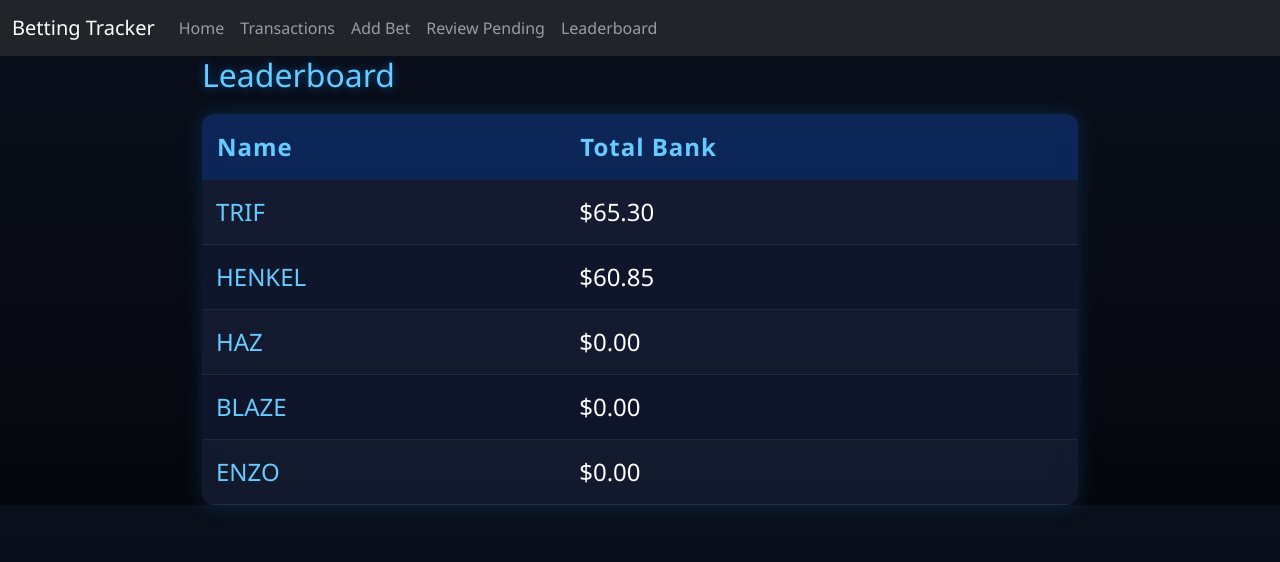
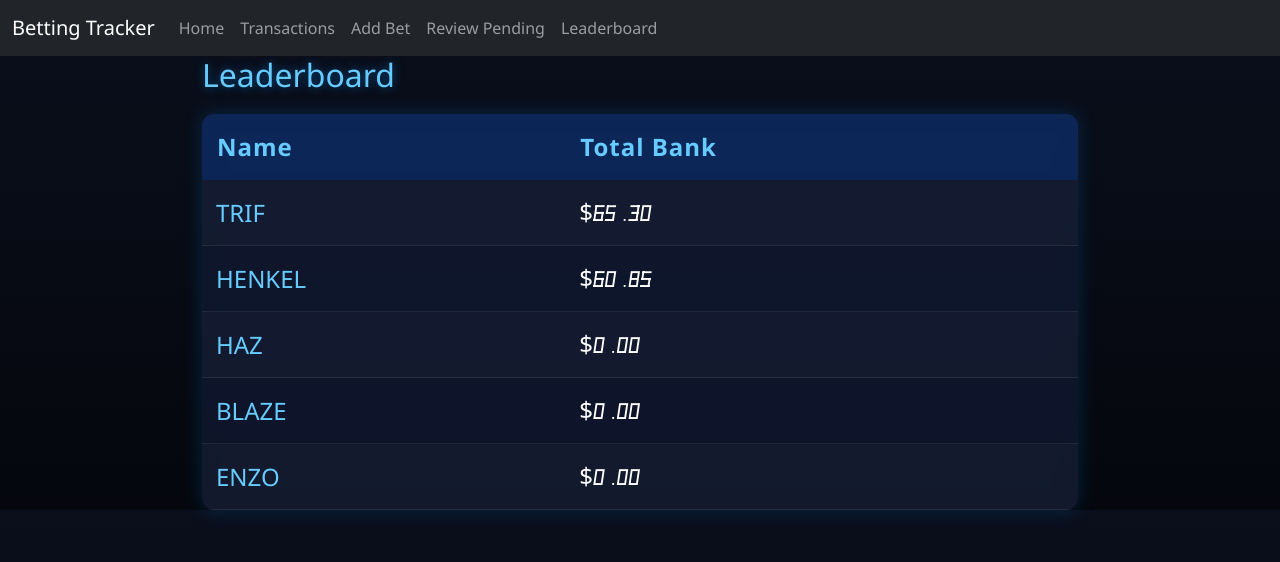
Before and after one commit to steveThomasTri/rugbybetting, a Flask app: page / in a window 1280 px wide. Shown: the top 562 px of the page. Run offline with Flask 3, Linux system fonts and the light colour scheme; data comes from the database, SQL or seed files in the repository.

Commit message:
added new font to the leaderboard

```diff
--- a/betting_app/templates/base.html
+++ b/betting_app/templates/base.html
@@ -15,6 +15,15 @@
         background: linear-gradient(to bottom, #0a0f1c, #05070d);
         color: white;
         font-family: 'Segoe UI', Tahoma, Geneva, Verdana, sans-serif;
+    }
+
+    @font-face {
+        font-family: 'SportsType';
+        src: url('/static/fonts/Sports Type Full.woff2') format('woff2');
+    }
+
+    .leaderboard-numbers{
+        font-family: 'SportsType', sans-serif;
     }
 
     /* Container */
--- a/betting_app/templates/index.html
+++ b/betting_app/templates/index.html
@@ -15,7 +15,7 @@
                 {{ p[1] }}
             </a>
         </td>
-        <td>${{ "%.2f"|format(p[4]) }}</td>
+        <td>$<span class="leaderboard-numbers">{{ "%.2f"|format(p[4]) }}</span></td>
     </tr>
     {% endfor %}
 </table>
```
Also changed, not shown: betting_app/static/fonts/Sports Type Full.woff2 (added).
